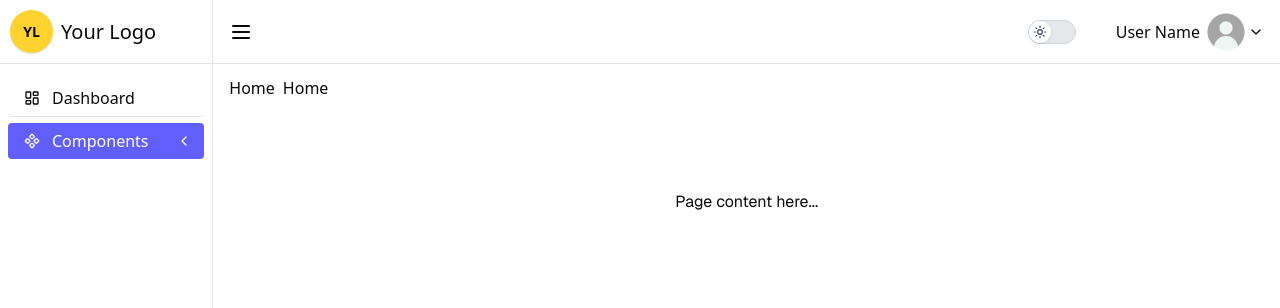
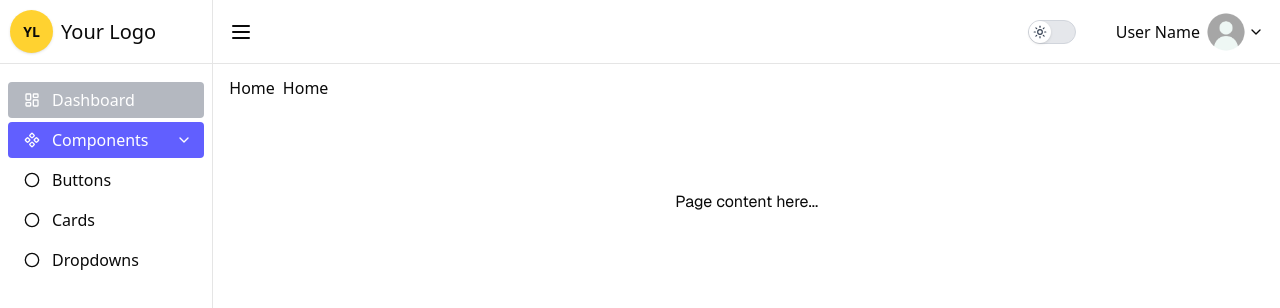
Before and after one commit to arthurHisao/Nextjs-my-own-component, a Next.js app: page / in a window 1280 px wide. Shown: the top 308 px of the page. Built offline with nearby package versions, Linux system fonts and the light colour scheme.

Commit message:
feat: Enhace sidebar style added active state

```diff
--- a/src/app/globals.css
+++ b/src/app/globals.css
@@ -119,6 +119,9 @@
   body {
     @apply bg-background text-foreground;
   }
+  .active {
+    @apply dark:bg-gray-50 dark:text-black bg-gray-500/50 text-white font-medium
+  }
 }
 
 
--- a/src/components/Accordion/index.tsx
+++ b/src/components/Accordion/index.tsx
@@ -5,20 +5,25 @@ import { SidebarContext } from '@/context/SidebarContext'
 
 
 type Accordion =  {
+  setOpen?: boolean,
   children: React.ReactNode,
-  iconName?: string
+  iconName?: string,
   label: string,
   className?: string
 }
 
 
-export function Accordion({ children, label, iconName, className = '' }: Accordion) {
+export function Accordion({ setOpen, children, label, iconName, className = '' }: Accordion) {
   const { isMobileScreen, isSidebarCollapsed } = useContext(SidebarContext)
   const [ isAccordionOpen, setAccordionState ] = useState(false)
 
   const handleToggle = () => {
     setAccordionState(!isAccordionOpen)
   }
+
+  useState(() => {
+    if(setOpen) setAccordionState(setOpen)
+  })
 
   return (
     <>
@@ -39,7 +44,7 @@ export function Accordion({ children, label, iconName, className = '' }: Accordi
         <ChevronLeft className={`h-4 w-4 flex items-center transition ease-out duration-200 ${isAccordionOpen ? '-rotate-90' : 'rotate-0'}`} />
       </div>
 
-      <div className={`px-3 py-3 ${isAccordionOpen ? 'block' : 'hidden'}`}>
+      <div className={`${isAccordionOpen ? 'block' : 'hidden'}`}>
         { children }
       </div>
     </>
--- a/src/components/Sidebar/index.tsx
+++ b/src/components/Sidebar/index.tsx
@@ -7,11 +7,16 @@ import { ThemeContext } from '@/context/ThemeContext'
 import { SidebarContext } from '@/context/SidebarContext'
 import { LucideIcon } from '@/components/LucideIcon'
 import ToggleSwitch from '../ToggleSwitch'
+import { usePathname } from 'next/navigation'
 
 export default function Sidebar() {
     const { theme, toggleTheme } = useContext(ThemeContext)
     const { isMobileScreen, isSidebarCollapsed, isOffCanvasShowing, handleToggleSidebar } = useContext(SidebarContext)
     const [ isDarkTheme, setDarkTheme ] = useState(false)
+
+    const currentPath = usePathname()
+
+    const [isActive, setIsActive] = useState(false)
 
     // Initials letters util for Avatar
     const getInitials = (text: string) => {
@@ -23,6 +28,7 @@ export default function Sidebar() {
     useEffect(() => {
         setDarkTheme(theme === 'dark')
     }, [theme])
+
 
     const sidebarLinks = [
         {
@@ -38,17 +44,17 @@ export default function Sidebar() {
             children: [
                 {
                     label: 'Buttons',
-                    icon: 'CircleSmall',
+                    icon: 'Circle',
                     url: '/components/buttons'
                 },
                 {
                     label: 'Cards',
-                    icon: 'CircleSmall',
+                    icon: 'Circle',
                     url: '#'
                 },
                 {
                     label: 'Dropdowns',
-                    icon: 'CircleSmall',
+                    icon: 'Circle',
                     url: '#'
                 },
             ]
@@ -94,15 +100,15 @@ export default function Sidebar() {
                         </div>
 
                         <nav className='h-auto w-full py-4 px-2'>
-                            <ul className='inline-flex flex-col justify-start w-full divide-y'>
+                            <ul className='inline-flex flex-col justify-start w-full'>
                                 {sidebarLinks.map((link) => (
-                                    <li key={link.label} className='py-1.5 rounded'>
+                                    <li key={link.label} className='py-0.5 rounded'>
                                         {link.children.length > 0 ? (
-                                            <Accordion label={link.label} iconName={link.icon} className="bg-indigo-500 rounded text-white font-medium">
-                                                <ul className='divide-y'>
+                                            <Accordion setOpen label={link.label} iconName={link.icon} className="bg-indigo-500 rounded text-white font-medium">
+                                                <ul className='py-0.5'>
                                                     {link.children.map((child) => (
-                                                        <li key={child.label}>
-                                                            <Link href={child.url} className='flex items-center'>
+                                                        <li key={child.label} className='py-0.5'>
+                                                            <Link href={child.url} className={`flex items-center rounded py-1 px-3 ${currentPath === child.url ? 'active' : 'hover:dark:bg-white/10 hover:bg-gray-500/20'} `}>
                                                                 <div className="inline-flex items-center py-0.5">
                                                                     <LucideIcon name={child.icon} className='h-6 w-6 p-1' />
                                                                     <span className={`
@@ -120,7 +126,7 @@ export default function Sidebar() {
                                                 </ul>
                                             </Accordion>
                                         ) : (
-                                            <Link href={link.url} className='flex items-center'>
+                                            <Link href={link.url} className={`flex items-center rounded py-1.5 ${currentPath === link.url ? 'active' : 'hover:dark:bg-white/10 hover:bg-gray-500/20'}`}>
                                                 <div className="inline-flex items-center px-3">
                                                     <LucideIcon name={link.icon} className='h-6 w-6 p-1' />
                                                     <span className={`
```
